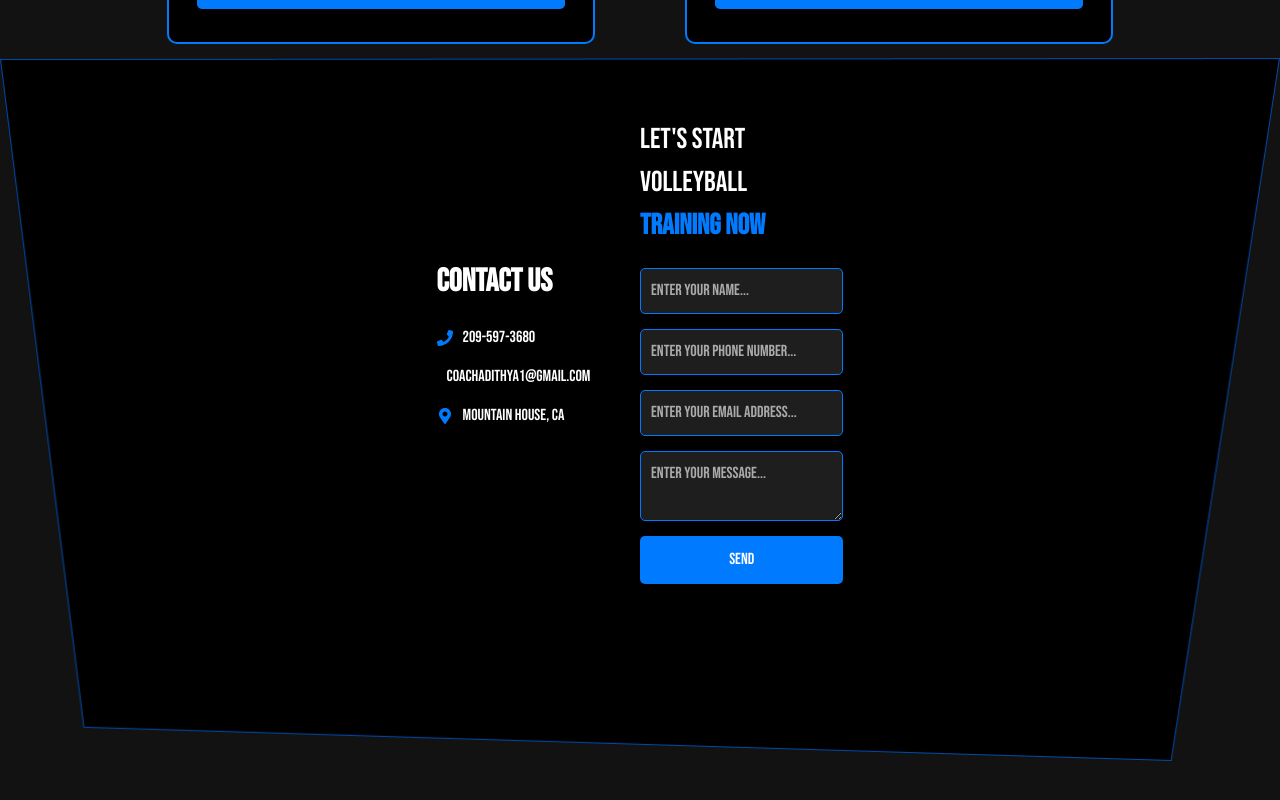
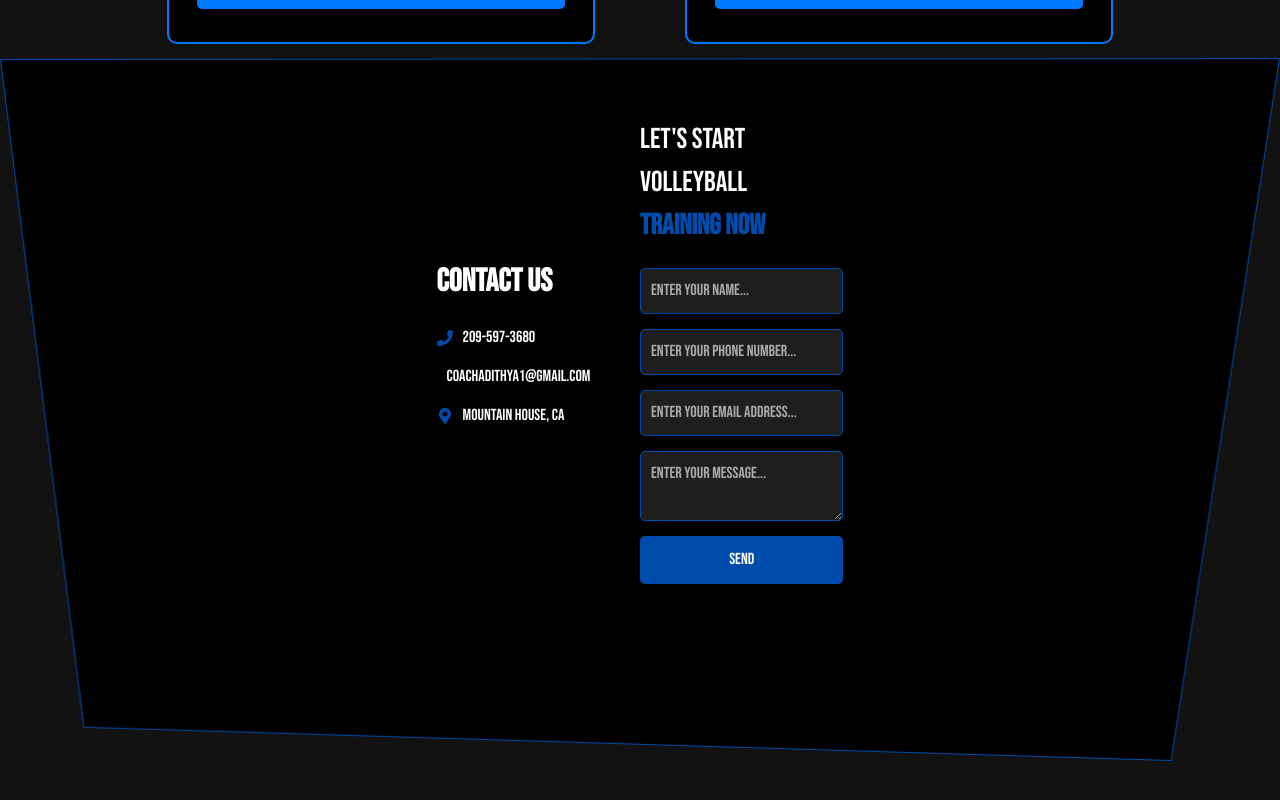
Before and after one commit to adithyagundlapalli/athleticgreatness, a React (Vite) app in the folder athletic-greatness/: page / in a window 1280 px wide. Shown: the part 3225-4025 px from the top of the page. Built offline with nearby package versions, Linux system fonts and the light colour scheme.

Commit message:
Added some styling changes.

```diff
--- a/athletic-greatness/src/components/contact/contact.scss
+++ b/athletic-greatness/src/components/contact/contact.scss
@@ -41,7 +41,7 @@
 
                 .contact-icon {
                     margin-right: 10px;
-                    color: #007BFF; // Blue color for icons
+                    color: var(--primary-color); // Blue color for icons
                 }
             }
         }
@@ -56,7 +56,7 @@
             margin-bottom: 20px;
 
             .highlight {
-                color: #007BFF; // Blue color for highlighted text
+                color: var(--primary-color); // Blue color for highlighted text
                 font-weight: bold;
             }
         }
@@ -68,7 +68,7 @@
             input,
             textarea {
                 background-color: #1e1e1e;
-                border: 1px solid #007BFF;
+                border: 1px solid var(--primary-color);
                 border-radius: 5px;
                 padding: 10px;
                 margin-bottom: 15px;
@@ -81,7 +81,7 @@
             }
 
             .send-button {
-                background-color: #007BFF;
+                background-color: var(--primary-color);
                 color: white;
                 padding: 12px;
                 border: none;
@@ -91,7 +91,7 @@
                 transition: background-color 0.3s ease;
 
                 &:hover {
-                    background-color: darkblue; // Darker blue on hover
+                    background-color: rgb(7, 7, 113); // Darker blue on hover
                 }
             }
         }
```
